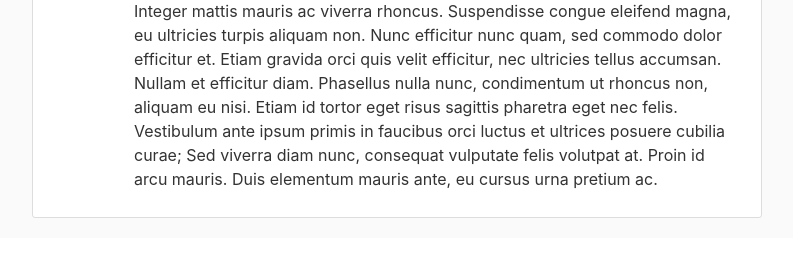
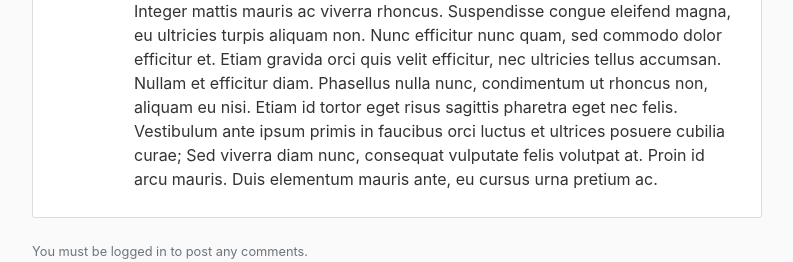
Before and after one commit to sergiorivera50/django-blog, a Django app: page /post/37/ in a window 1280 px wide. Shown: the part 672-934 px from the top of the page, without its empty margins (53-846 px from the left). Before the commit the page ends 890 px from the top, so only its background shows below. Run offline with Django 3.2, Linux system fonts and the light colour scheme; data comes from the database, SQL or seed files in the repository; both versions use the stored data as it was after the commit; parts of the project's set-up code (start-up, migrations or seed data) failed here and were passed over; some libraries are stand-ins or nearby versions.

Commit message:
Added comments feature

```diff
--- a/blog/templates/blog/post_detail.html
+++ b/blog/templates/blog/post_detail.html
@@ -18,4 +18,23 @@
 	    <p class="article-content">{{ object.content }}</p>
 	  </div>
 	</article>
+
+    {% for comment in comments %}
+        <article class="media content-section">
+	  <img class="rounded-circle article-img" src="{{ comment.author.profile.image.url }}">
+	  <div class="media-body">
+	    <div class="article-metadata">
+	      <a class="mr-2" href="{% url 'user-posts' comment.author.username %}">{{ comment.author }}</a>
+	      <small class="text-muted">{{ object.date_posted|date:"d F, Y" }}</small>
+	    </div>
+	    <p class="article-content">{{ comment.content }}</p>
+	  </div>
+	</article>
+    {% endfor %}
+
+    {% if user.is_authenticated %}
+        <a class="btn btn-primary btn-sm mt-1 mb-1" href="{% url 'comment-create' object.id %}">Comment</a>
+    {% else %}
+        <small class="text-muted">You must be logged in to post any comments.</small>
+    {% endif %}
 {% endblock content %}
--- a/blog/urls.py
+++ b/blog/urls.py
@@ -1,21 +1,23 @@
 from django.urls import path
 from .views import (
-	PostListView,
-	PostDetailView,
-	PostCreateView,
-	PostUpdateView,
-	PostDeleteView,
-        UserPostListView,
-        AnnouncementListView,
-	AnnouncementCreateView,
+    PostListView,
+    PostDetailView,
+    PostCreateView,
+    PostUpdateView,
+    PostDeleteView,
+    UserPostListView,
+    CommentCreateView,
+    AnnouncementListView,
+    AnnouncementCreateView,
 )
 from . import views
 
 urlpatterns = [
-    #path('', views.home, name='blog-home'),
+    # path('', views.home, name='blog-home'),
     path('', PostListView.as_view(), name='blog-home'),
     path('user/<str:username>', UserPostListView.as_view(), name='user-posts'),
-    path('post/<int:pk>/', PostDetailView.as_view(), name='post-detail'), # primary key
+    path('post/<int:pk>/', PostDetailView.as_view(), name='post-detail'),  # primary key
+    path('post/<int:pk>/create_comment', CommentCreateView.as_view(), name='comment-create'),
     path('post/new/', PostCreateView.as_view(), name='post-create'),
     path('post/new/admin', AnnouncementCreateView.as_view(), name='announcement-create'),
     path('post/<int:pk>/update/', PostUpdateView.as_view(), name='post-update'),
--- a/blog/views.py
+++ b/blog/views.py
@@ -1,6 +1,7 @@
 from django.shortcuts import render, get_object_or_404
 from django.contrib.auth.mixins import LoginRequiredMixin, UserPassesTestMixin
 from django.contrib.auth.models import User
+from django.urls import reverse
 from django.views.generic import (
     ListView,
     DetailView,
@@ -62,6 +63,25 @@ class AnnouncementListView(ListView):
 class PostDetailView(DetailView):
     model = Post
 
+    def get_context_data(self, **kwargs):
+        context = super().get_context_data(**kwargs)
+        context['comments'] = Comment.objects.filter(post=context['object'])
+        return context
+
+
+class CommentCreateView(LoginRequiredMixin, CreateView):
+    model = Comment
+    fields = ['content']
+
+    def form_valid(self, form):
+        form.instance.author = self.request.user
+        post = get_object_or_404(Post, pk=self.kwargs['pk'])
+        form.instance.post = post
+        return super().form_valid(form)
+
+    def get_success_url(self):
+        return reverse('post-detail', kwargs={'pk': self.object.post.pk})
+
 
 # CREATE VIEW for Post #
 # <app>/<model>_form.html
```
Also changed, not shown: blog/templates/blog/comment_form.html (added, +17 -0 lines), blog/models.py (line endings or trailing spaces), db.sqlite3.
